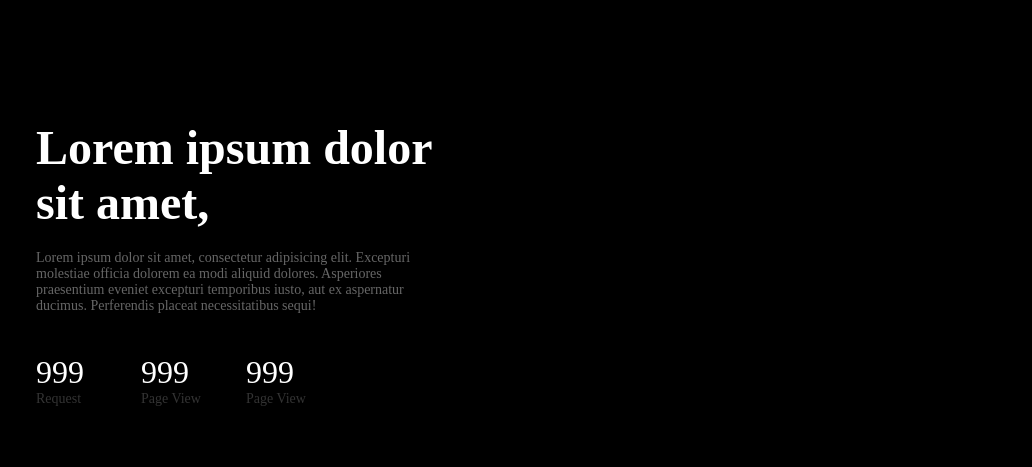
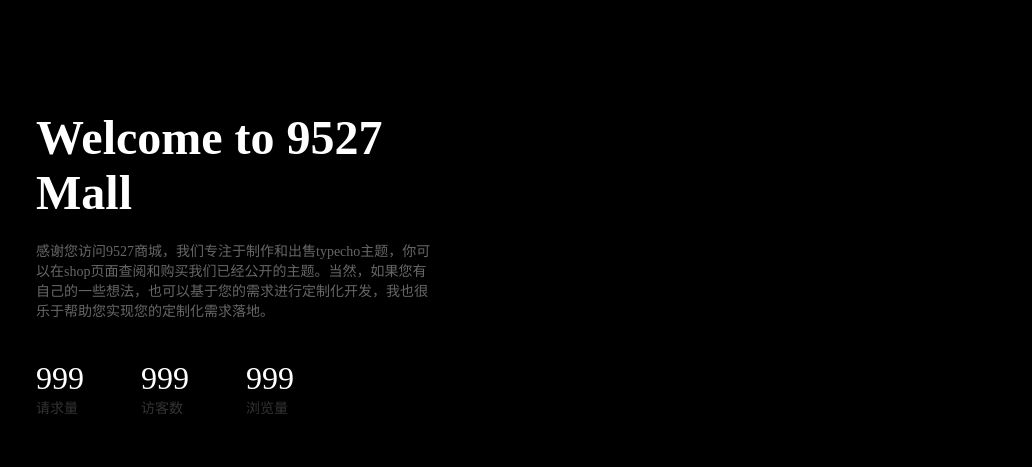
Before and after one commit to Ponon/9527store, a plain HTML site: page pages/index.html in a window 1280 px wide. Shown: the part 137-604 px from the top of the page, 104-1136 px from the left. Drawn offline with Linux system fonts and the light colour scheme; a small style sheet from the web is missing.

Commit message:
修改文案

```diff
--- a/pages/index.html
+++ b/pages/index.html
@@ -58,22 +58,22 @@
 		<div class="middle_center">
 			<div class="index_box" id="index_box">
 				<div class="index_box_left">
-					<h1>Lorem ipsum dolor sit amet, </h1>
-					<p class="index_box_left_2">Lorem ipsum dolor sit amet, consectetur adipisicing elit. Excepturi
-						molestiae officia dolorem ea modi aliquid dolores. Asperiores praesentium eveniet excepturi
-						temporibus iusto, aut ex aspernatur ducimus. Perferendis placeat necessitatibus sequi!</p>
+					<h1>Welcome to 9527 Mall</h1>
+					<p class="index_box_left_2">
+						感谢您访问9527商城，我们专注于制作和出售typecho主题，你可以在shop页面查阅和购买我们已经公开的主题。当然，如果您有自己的一些想法，也可以基于您的需求进行定制化开发，我也很乐于帮助您实现您的定制化需求落地。
+					</p>
 					<div class="index_box_left_btn">
 						<div class="index_box_left_btn_box" title="请求数">
 							<p class="index_box_left_btn_box_1">999</p>
-							<p class="index_box_left_btn_box_2">Request</p>
+							<p class="index_box_left_btn_box_2">请求量</p>
 						</div>
 						<div class="index_box_left_btn_box" title="流量">
 							<p class="index_box_left_btn_box_1">999</p>
-							<p class="index_box_left_btn_box_2">Page View</p>
+							<p class="index_box_left_btn_box_2">访客数</p>
 						</div>
 						<div class="index_box_left_btn_box" title="PV">
 							<p class="index_box_left_btn_box_1">999</p>
-							<p class="index_box_left_btn_box_2">Page View</p>
+							<p class="index_box_left_btn_box_2">浏览量</p>
 						</div>
 					</div>
 				</div>
```
Also changed, not shown: pages/shop.html (+1 -3 lines).
